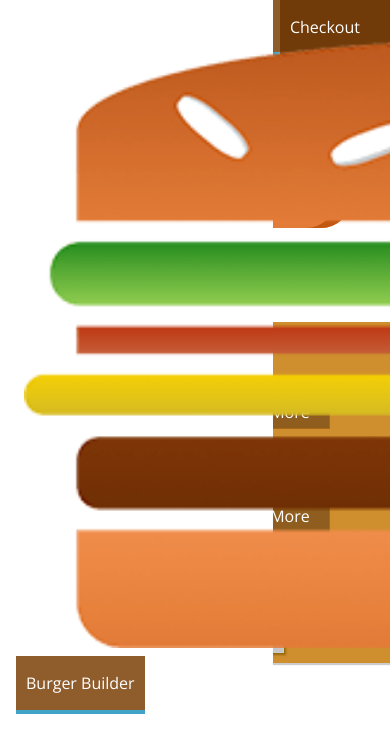
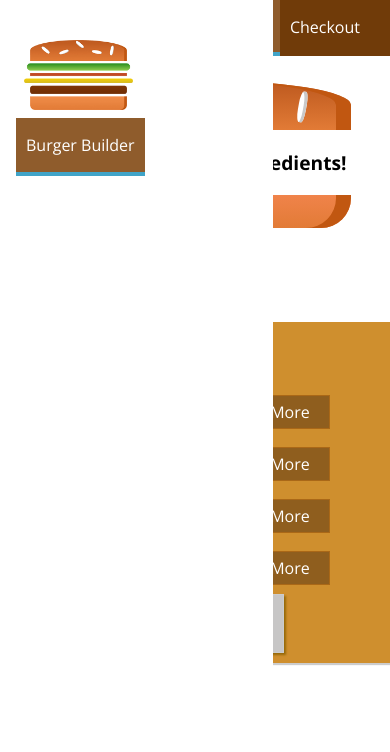
Before and after one commit to aruyamam/react-course-burger-builder, a React app: page / in a window 390 px wide. Shown: the top 752 px of the page. Built offline with nearby package versions, Linux system fonts and the light colour scheme.

Commit message:
Working on Responsive Adjustment

```diff
--- a/src/components/Logo/Logo.css
+++ b/src/components/Logo/Logo.css
@@ -1,7 +1,7 @@
 .Logo {
   background-color: #fff;
   padding: 8px;
-  height: 80%;
+  height: 100%;
   box-sizing: border-box;
   border-radius: 5px;
 }
--- a/src/components/Logo/Logo.js
+++ b/src/components/Logo/Logo.js
@@ -4,7 +4,7 @@ import burgerLogo from '../../assets/images/burger-logo.png';
 import classes from './Logo.css';
 
 const logo = (props) => (
-  <div className={classes.Logo}>
+  <div className={classes.Logo} style={{height: props.height}}>
     <img src={burgerLogo} alt="MyBurger"/>
   </div>
 );
--- a/src/components/Navigation/SideDrawer/SideDrawer.css
+++ b/src/components/Navigation/SideDrawer/SideDrawer.css
@@ -25,3 +25,7 @@
 .Close {
   transform: translateX(-100%);
 }
+
+.Logo {
+  height: 11%;
+}
--- a/src/components/Navigation/SideDrawer/SideDrawer.js
+++ b/src/components/Navigation/SideDrawer/SideDrawer.js
@@ -8,7 +8,9 @@ const sideDrawer = (props) => {
 
   return (
     <div className={classes.SideDrawer}>
-      <Logo />
+      <div className={classes.Logo}>
+        <Logo />
+      </div>
       <nav>
         <NavigationItems />
       </nav>
--- a/src/components/Navigation/Toolbar/Toolbar.css
+++ b/src/components/Navigation/Toolbar/Toolbar.css
@@ -16,3 +16,7 @@
 .Toolbar nav {
   height: 100%;
 }
+
+.Logo {
+  height: 80%;
+}
--- a/src/components/Navigation/Toolbar/Toolbar.js
+++ b/src/components/Navigation/Toolbar/Toolbar.js
@@ -7,7 +7,9 @@ import classes from './Toolbar.css';
 const toolbar = (props) => (
   <header className={classes.Toolbar}>
     <div>MENU</div>
-    <Logo />
+    <div className={classes.Logo}>
+      <Logo />
+    </div>
     <nav>
       <NavigationItems />
     </nav>
```
